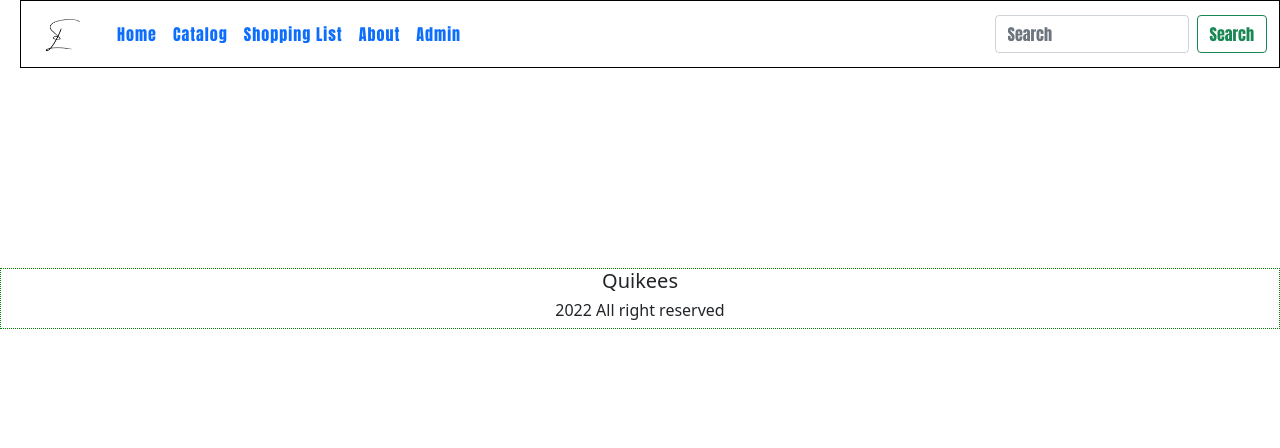
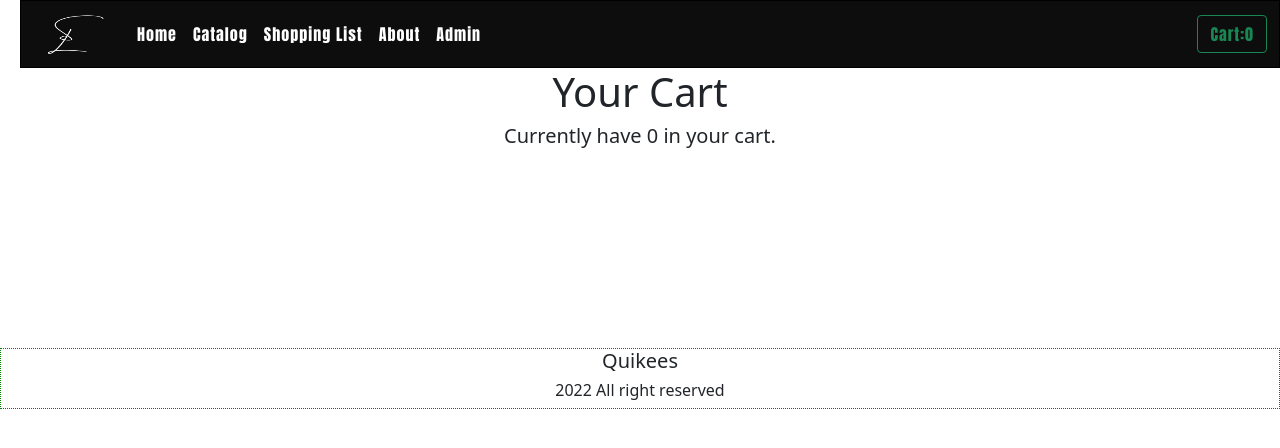
Before and after one commit to Macman17/Frontend-online, a React (Create React App) app: page /Cart in a window 1280 px wide. Shown: the top 448 px of the page. Built offline with nearby package versions, Linux system fonts and the light colour scheme.

Commit message:
Cart set up

```diff
--- a/src/App.js
+++ b/src/App.js
@@ -10,6 +10,9 @@ import About from './components/about';
 import Todo from './components/toDo';
 import Home from './components/home';
 import Admin from './components/admin';
+import Cart from './components/cart';
+
+import GlobalStoreProvider from './context/globalStoreProvider';
 
 import { BrowserRouter, Routes, Route } from 'react-router-dom';
 
@@ -17,6 +20,7 @@ import { BrowserRouter, Routes, Route } from 'react-router-dom';
 const App = () => {
   return (
     <div className="App">
+      <GlobalStoreProvider>
         <BrowserRouter>
           <Navbar></Navbar>
           <Routes>
@@ -25,12 +29,14 @@ const App = () => {
             <Route path="/catalog" exact element={<Catalog />} />
             <Route path="/About" exact element={<About />} />
             <Route path="/Todo" exact element={<Todo />} />
+            <Route path='/Cart' exact element={<Cart />} />
           </Routes>
           <Footer></Footer>
         </BrowserRouter>
+      </GlobalStoreProvider>
     </div>
 
   );
-}
+};
 
 export default App;
--- a/src/components/admin.jsx
+++ b/src/components/admin.jsx
@@ -59,8 +59,6 @@ const Admin = () => {
         setCoupon(copy);
 
         console.log();
-
-
 
     };
 
--- /dev/null
+++ b/src/components/cart.jsx
@@ -0,0 +1,19 @@
+import "./cart.css";
+import DataService from "../services/dataService";
+import { useContext } from "react";
+import store from "../context/storeContext";
+
+const Cart = () => {
+  const cart = useContext(store).cart;
+
+
+    return(
+        <div className="cart">
+            <h1>Your Cart</h1>
+            <h5>Currently have {cart.length} in your cart.</h5>
+
+        </div>
+    );
+};
+
+export default Cart;
--- a/src/components/home.jsx
+++ b/src/components/home.jsx
@@ -1,12 +1,14 @@
 import "./home.css";
 import { Link } from "react-router-dom";
-
+import { useContext } from "react";
+import store from "../context/storeContext";
 
 const Home = () => {
-
+    const user = useContext(store).user;
 
     return(
         <div className="home">
+           <h6>Welcome back {user.email}</h6>
            <div className="banner">
                 <div className="cookies">
                     <img src="/images/img4.png" />
--- a/src/components/navBar.css
+++ b/src/components/navBar.css
@@ -1,15 +1,20 @@
 .navbar{
-    background-color: #ffffff;
+    background-color: #0e0d0d;
     font-family: Impact, Haettenschweiler, 'Arial Narrow Bold', sans-serif;
     letter-spacing: 1px;
     border: .05px solid black;
     margin-left: 20px;
-
+    text-decoration: none;
 
 }
 
 
 img{
-    width: 60px;
+    width: 80px;
     height: 40px;
 }
+
+.navbar h6{
+    color: white;
+
+}
--- a/src/components/navBar.jsx
+++ b/src/components/navBar.jsx
@@ -1,9 +1,14 @@
 import { Link } from "react-router-dom";
 import "./navBar.css";
+import { useContext } from "react";
+import store from "../context/storeContext";
+import Product from "./product";
+import Cart from "./cart";
 
 const Navbar = () => {
+    const cart = useContext(store).cart;
     return (
-        <nav className="navbar navbar-expand-lg navbar-lightnpm">
+        <nav className="navbar navbar-expand-lg navbar-dark">
         <div className="container-fluid">
           <Link className="navbar-brand" to="/home"><img src="/images/img2.png" /></Link>
           <button className="navbar-toggler" type="button" data-bs-toggle="collapse" data-bs-target="#navbarSupportedContent" aria-controls="navbarSupportedContent" aria-expanded="false" aria-label="Toggle navigation">
@@ -29,8 +34,8 @@ const Navbar = () => {
               </li>
             </ul>
             <form className="d-flex">
-              <input className="form-control me-2" type="search" placeholder="Search" aria-label="Search"/>
-              <button className="btn btn-outline-success" type="submit">Search</button>
+
+            <Link className="btn btn-outline-success"  to="/Cart">Cart:{cart.length} </Link>
             </form>
           </div>
         </div>
--- a/src/components/product.jsx
+++ b/src/components/product.jsx
@@ -2,16 +2,26 @@ import "./product.css";
 import QuantityPicker from "./quantityPicker.jsx";
 import {useState} from "react";
 
+import { useContext } from "react";
+import store from "../context/storeContext";
+
 const Product = (props) => {
     const [quantity, setQuantity] = useState(1);
+    let addProdToCart = useContext(store).addProdToCart;
 
     const handleQuantityChange = (val) => {
         console.log("The quantity change!", val);
         setQuantity(val);
     };
+
+    const handleAdd = () => {
+        addProdToCart(props.info);
+        //
+
+    };
     return (
         <div className="product">
-            <img src={"/images/" + props.info.image}></img>
+            <img src={"/images/" + props.info.image} alt="Product"></img>
             <div className="product-info">
                 <h3>{props.info.title}</h3>
                 <div className="prices">
@@ -23,7 +33,7 @@ const Product = (props) => {
                 <div className="qp">
                     <QuantityPicker onChange={handleQuantityChange}></QuantityPicker>
                 </div>
-                <button>Add to cart</button>
+                <button onClick={handleAdd}>Add to cart</button>
             </div>
         </div>
     );
--- /dev/null
+++ b/src/context/globalStoreProvider.jsx
@@ -0,0 +1,31 @@
+import store from "./storeContext";
+import { useState } from "react";
+
+const GlobalStoreProvider = (props) => {
+    let [cart, setCart] = useState([]);
+    let [mockUser, setmockUser] = useState({id: 42, email: "Naqui17@gmail.com"});
+
+    let addProdToCart = (prod) => {
+        let  copy = [...cart];
+
+        copy.push(prod);
+        setCart(copy);
+    };
+
+    let removeProdToCart = () => {
+        console.log("Removing prod");
+    };
+
+    return(
+        <store.Provider value={{
+            cart: cart,
+            user: mockUser,
+            addProdToCart: addProdToCart,
+            removeProdToCart: removeProdToCart,
+        }}>
+            {props.children}
+        </store.Provider>
+    );
+};
+
+export default GlobalStoreProvider;
--- /dev/null
+++ b/src/context/storeContext.js
@@ -0,0 +1,12 @@
+import React from "react";
+
+let store = React.createContext({
+    cart: [],
+    user: {},
+
+
+    addProdToCart: () => {},
+    removeProdFromCart: () => {},
+});
+
+export default store;
```
Also changed, not shown: public/images/img2.png, src/components/cart.css (added). Lines whose indentation alone changed are shown as unchanged.
